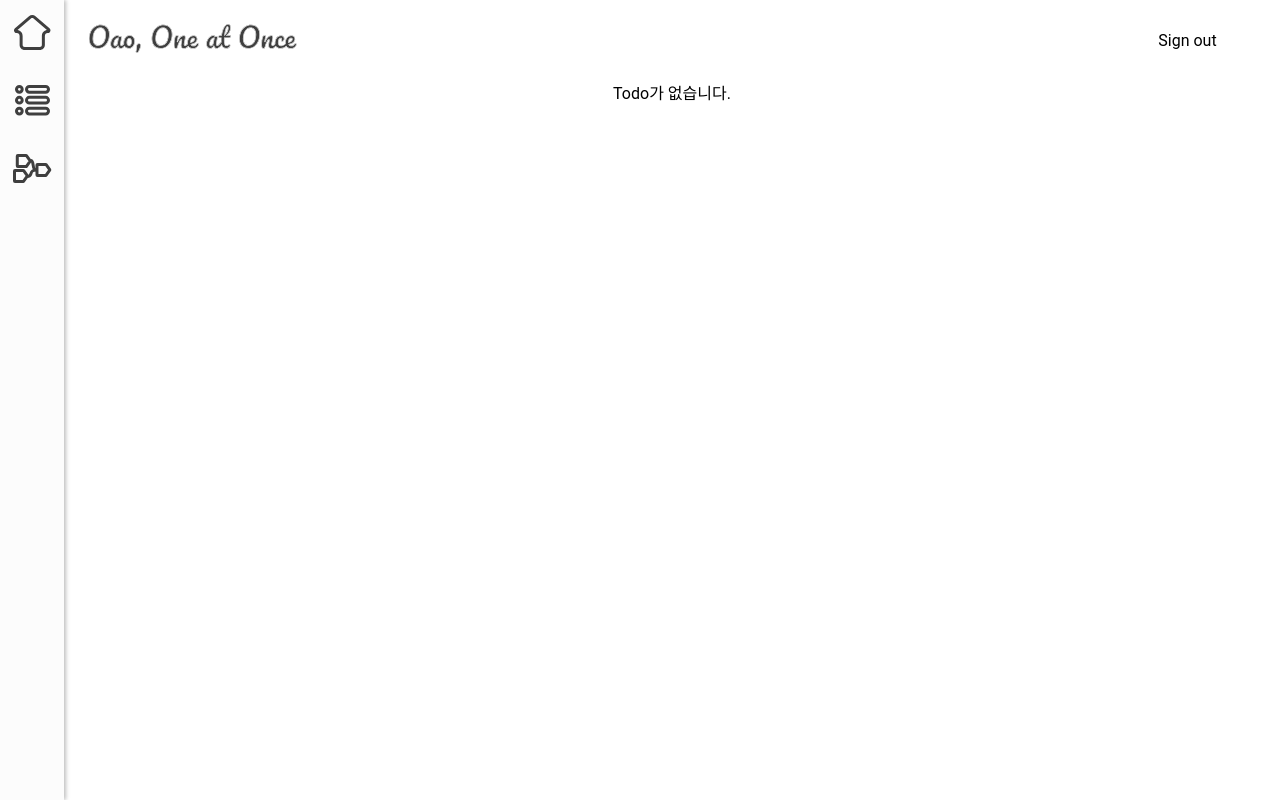
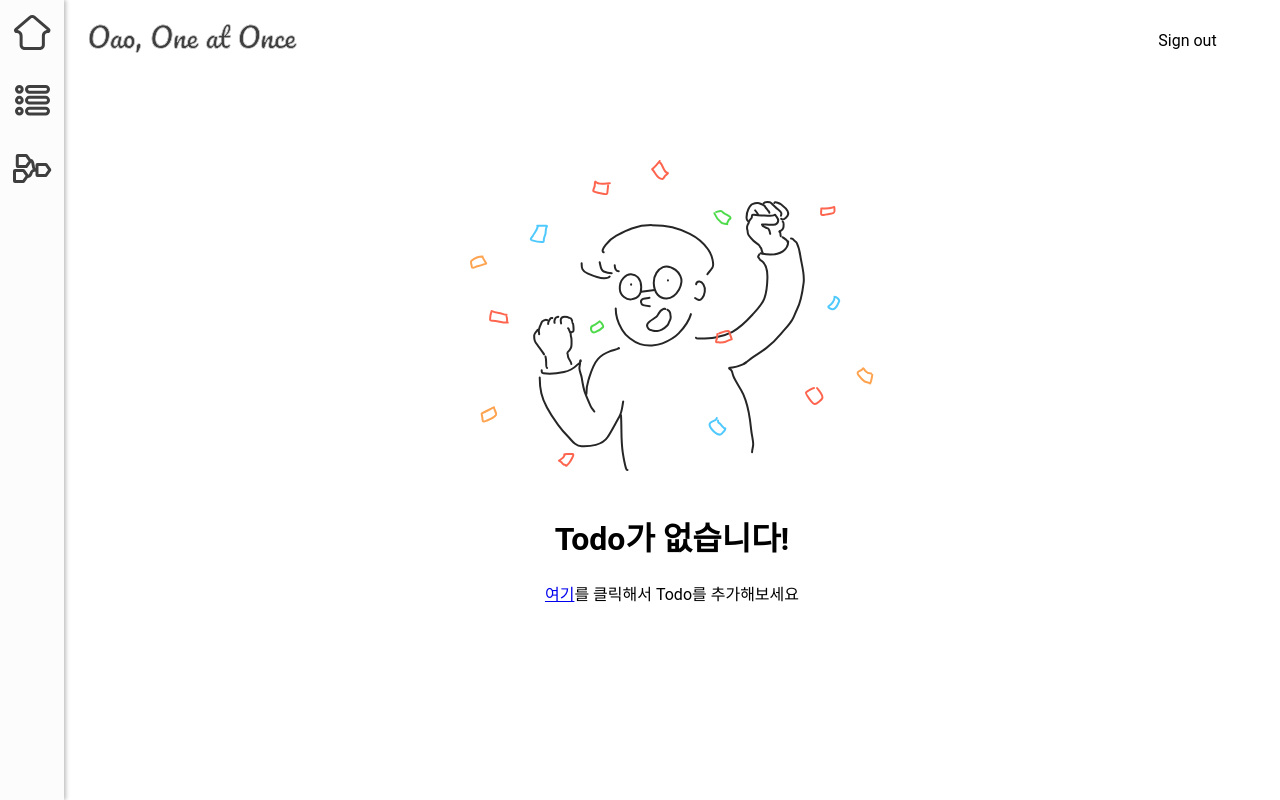
Before and after one commit to boostcampwm-2022/web20-OAO, a React (Vite) app in the folder client/: page / in a window 1280 px wide. Built offline with nearby package versions, Linux system fonts and the light colour scheme.

Commit message:
feat: main page todo 없는 상황 handling

```diff
--- a/client/src/page/Main.tsx
+++ b/client/src/page/Main.tsx
@@ -13,6 +13,11 @@ import TodoStatus from '@container/main/TodoStatus';
 import TodoTitle from '@container/main/TodoTitle';
 import TodoContents from '@container/main/TodoContents';
 
+import Celebrate from '@images/Celebrate.svg';
+import Image from '@components/Image';
+import { Link } from 'react-router-dom';
+import Text from '@components/Text';
+
 const Wrapper = styled.div`
   height: 90vh;
   display: flex;
@@ -21,7 +26,20 @@ const Wrapper = styled.div`
   align-items: center;
 `;
 
-const { none } = TABLE_MODALS;
+const EmptyWrapper = styled.div`
+  padding-top: 10vh;
+  text-align: center;
+  display: flex;
+  flex-direction: column;
+  gap: 20px;
+`;
+
+const TextWrapper = styled.div`
+  display: flex;
+  justify-content: center;
+`;
+
+const { none, create } = TABLE_MODALS;
 
 const Main = (): ReactElement => {
   const [isFinished] = useAtom(isFinishedAtom);
@@ -40,6 +58,10 @@ const Main = (): ReactElement => {
     }
   }, [isFinished]);
 
+  const handleOnClick = (): void => {
+    setModalType(create);
+  };
+
   return (
     <Suspense fallback={<div>loading</div>}>
       <Wrapper>
@@ -51,7 +73,18 @@ const Main = (): ReactElement => {
             <TodoContents />
           </>
         ) : (
-          <div>Todo가 없습니다.</div>
+          <EmptyWrapper>
+            <Image src={Celebrate} />
+            <div>
+              <h1>Todo가 없습니다!</h1>
+              <TextWrapper>
+                <Link to="/todos" onClick={handleOnClick}>
+                  여기
+                </Link>
+                <Text text="를 클릭해서 Todo를 추가해보세요" />
+              </TextWrapper>
+            </div>
+          </EmptyWrapper>
         )}
       </Wrapper>
     </Suspense>
```
Also changed, not shown: client/src/images/Celebrate.svg (added).
